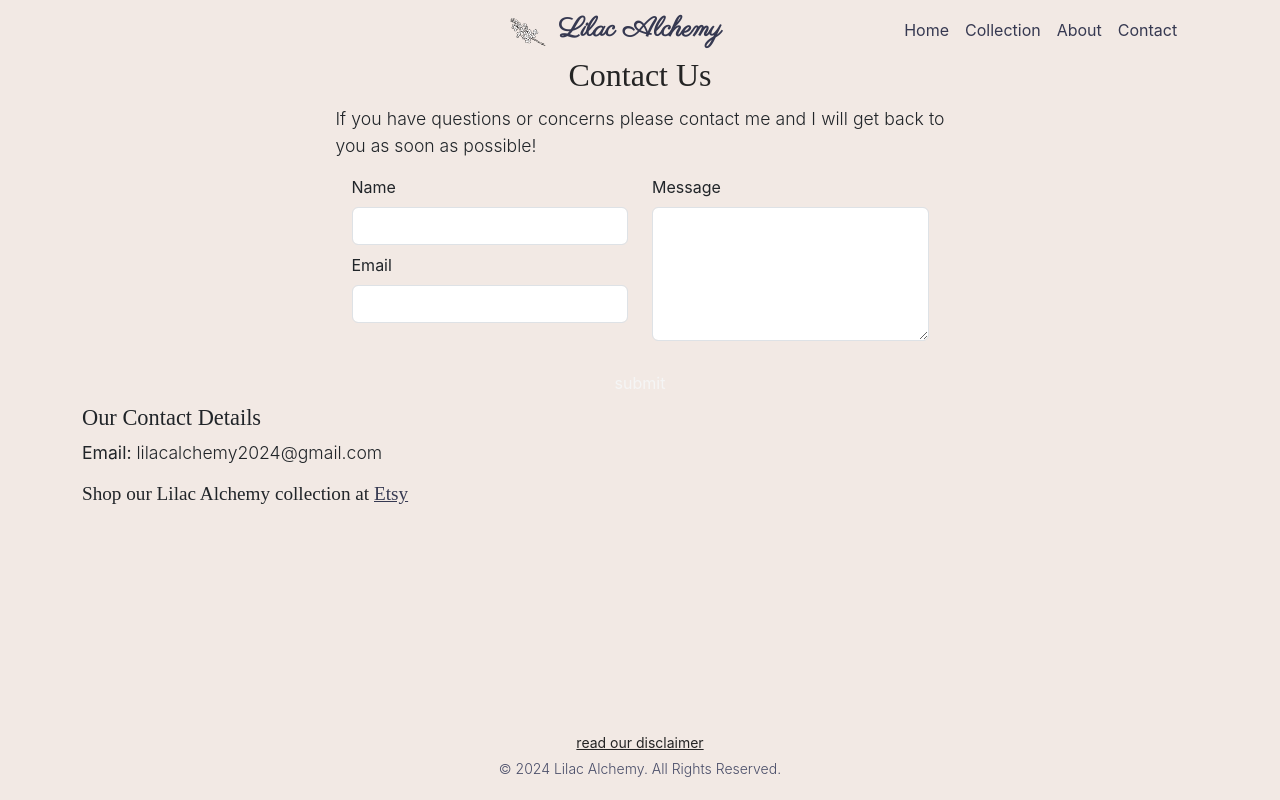
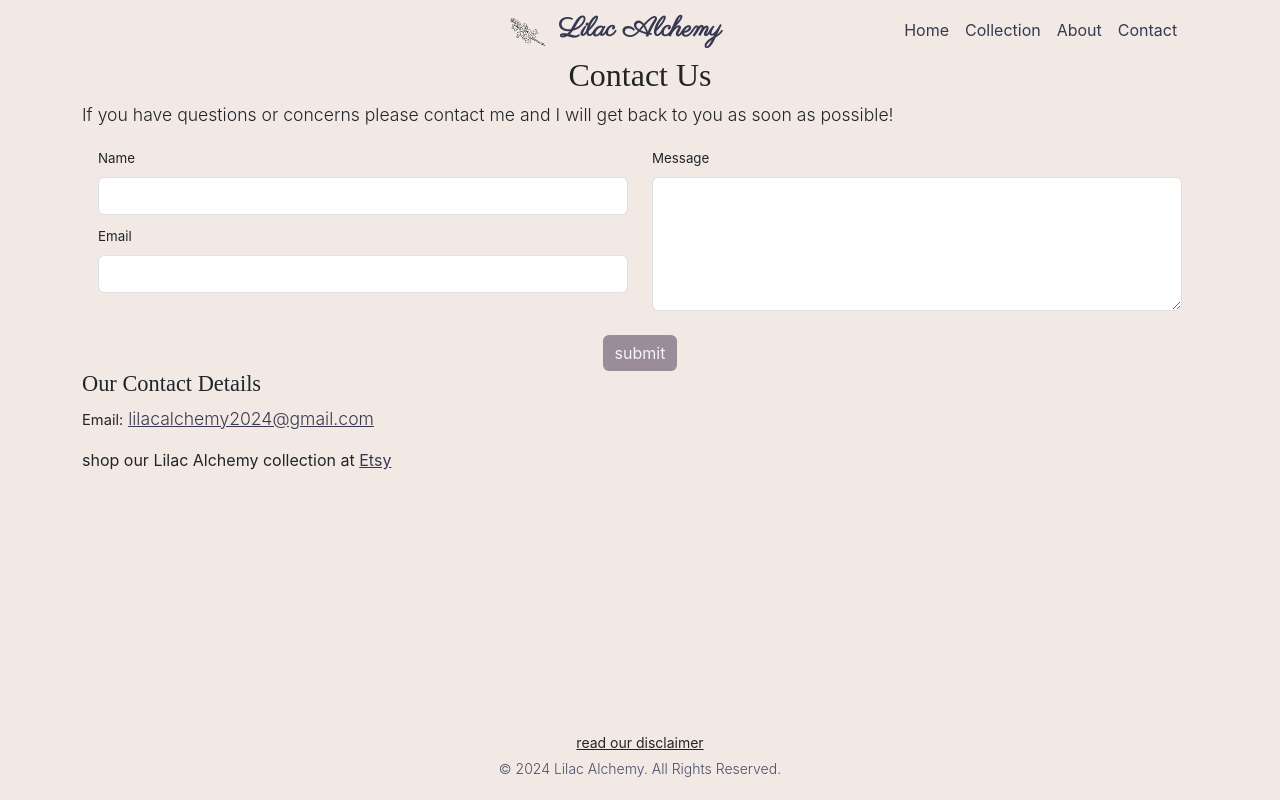
Before and after one commit to GNikroo/lilac-alchemy, a React (Create React App) app in the folder lilac-alchemy/: page /contact in a window 1280 px wide. Built offline with nearby package versions, Linux system fonts and the light colour scheme; a web font is replaced by a local one.

Commit message:
Style changes on contact form

```diff
--- a/lilac-alchemy/src/components/Contact.js
+++ b/lilac-alchemy/src/components/Contact.js
@@ -29,10 +29,10 @@ const Contact = () => {
   return (
     <Container>
       <h2 className="d-block text-center">Contact Us</h2>
-      <Card className={`${styles.Contact} m-auto border-0`}>
-        <Row className="py-1 justify-content-center">
-          <Col lg={7}>
-            <Card className={`${styles.FormContainer} border-0 mx-auto px-3`}>
+      <Card className={`${styles.Contact} border-0`}>
+        <Row>
+          <Col>
+            <Card className={`${styles.FormContainer} border-0`}>
               <Form data-netlify="true" name="contact" onSubmit={handleSubmit}>
                 <input type="hidden" name="form-name" value="contact" />
                 <Card.Text>
@@ -40,7 +40,7 @@ const Contact = () => {
                   get back to you as soon as possible!
                 </Card.Text>
                 <Row className="px-3">
-                  <Col md={6} sm={1}>
+                  <Col md={6} sm={6}>
                     <Form.Group className="relative mb-2">
                       <Form.Label htmlFor="name" className={styles.Label}>
                         Name
@@ -67,7 +67,7 @@ const Contact = () => {
                       />
                     </Form.Group>
                   </Col>
-                  <Col md={6} sm={1}>
+                  <Col md={6} sm={6}>
                     <Form.Group className="relative mb-2">
                       <Form.Label htmlFor="message" className={styles.Label}>
                         Message
@@ -87,7 +87,6 @@ const Contact = () => {
                 <Container className="text-center">
                   <button
                     type="submit"
-                    size="lg"
                     className={`${styles.Button} mt-3 btn border-0`}
                   >
                     submit
@@ -98,19 +97,20 @@ const Contact = () => {
           </Col>
         </Row>
         <Row>
-          <Col className={styles.ContactDetails}>
+          <Col>
             <h3>Our Contact Details</h3>
             <p>
-              <strong>Email:</strong> lilacalchemy2024@gmail.com
+              <strong className={styles.Label}>Email:</strong>{" "}
+              <a href="mailto:lilacalchemy2024@gmail.com">
+                lilacalchemy2024@gmail.com
+              </a>
             </p>
-            <div>
-              <h4>
-                Shop our Lilac Alchemy collection at{" "}
-                <a href="https://www.etsy.com/se-en/shop/LilacAlchemybyGreco?ref=shop-header-name&listing_id=1759318992&from_page=listing">
-                  Etsy{" "}
-                </a>
-              </h4>
-            </div>
+            <h4s>
+              shop our Lilac Alchemy collection at{" "}
+              <a href="https://www.etsy.com/se-en/shop/LilacAlchemybyGreco?ref=shop-header-name&listing_id=1759318992&from_page=listing">
+                Etsy
+              </a>
+            </h4s>
           </Col>
         </Row>
       </Card>
--- a/lilac-alchemy/src/styles/Contact.module.css
+++ b/lilac-alchemy/src/styles/Contact.module.css
@@ -3,8 +3,12 @@
     background-color: transparent !important;
 }
 
+.Label {
+    font-size: smaller;
+}
+
 .Button {
-    background-color: #9a8c98;
+    background-color: #9a8c98 !important;
     color: whitesmoke !important;
     font-size: 1rem;
     font-weight: 500;
@@ -16,5 +20,5 @@
 }
 
 .Button:hover {
-    background-color: #4b5563;
+    background-color: #4b5563 !important;
 }
```
